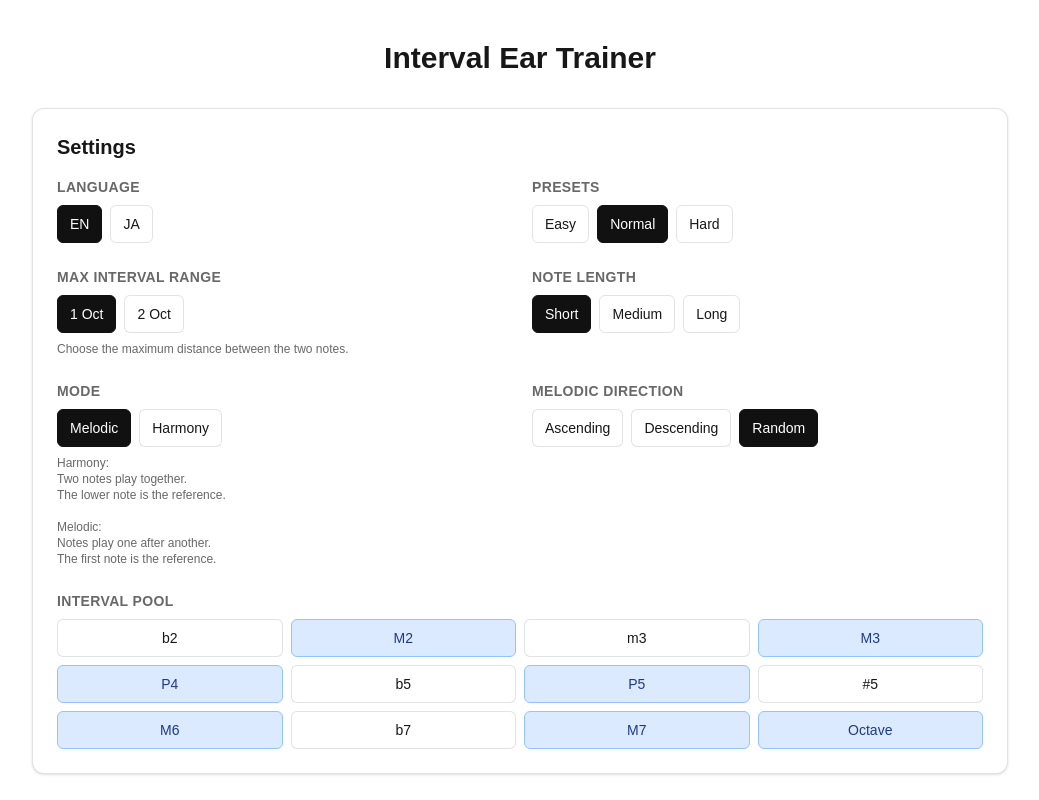
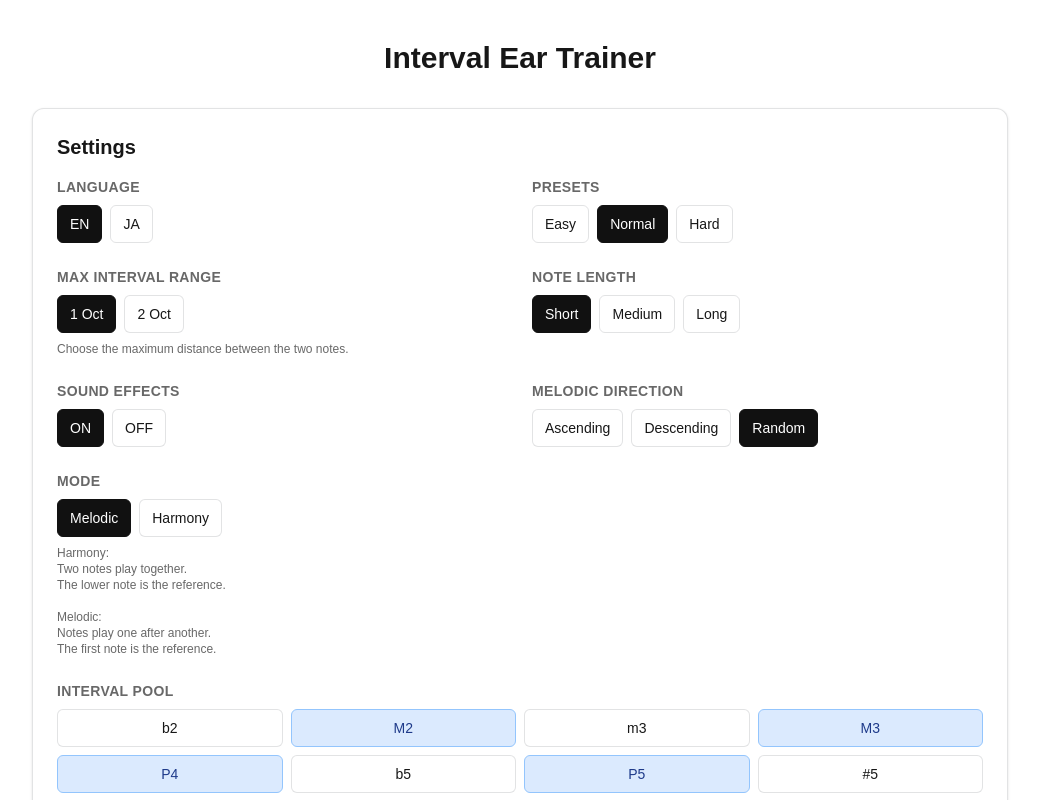
Before and after one commit to ryogy-labs/relative-ear-app, a Next.js app: page / in a window 1280 px wide. Shown: the top 800 px of the page, without its empty margins (120-1159 px from the left). Built offline with nearby package versions, Linux system fonts and the light colour scheme.

Commit message:
Implement answer feedback sounds and tune wrong SFX volume

```diff
--- a/app/page.tsx
+++ b/app/page.tsx
@@ -1,6 +1,6 @@
 "use client";
 
-import { useMemo, useState } from "react";
+import { useCallback, useMemo, useRef, useState } from "react";
 
 type Interval = {
   id: string;
@@ -65,6 +65,9 @@ type UiText = {
   keyboardHelp: string;
   intervalBreakdown: string;
   resetStats: string;
+  soundEffects: string;
+  on: string;
+  off: string;
 };
 
 const I18N: Record<Language, UiText> = {
@@ -112,6 +115,9 @@ const I18N: Record<Language, UiText> = {
     keyboardHelp: "Tap keys to verify the interval.",
     intervalBreakdown: "Interval Breakdown",
     resetStats: "Reset Stats",
+    soundEffects: "Sound Effects",
+    on: "ON",
+    off: "OFF",
   },
   ja: {
     title: "音程イヤートレーナー",
@@ -157,6 +163,9 @@ const I18N: Record<Language, UiText> = {
     keyboardHelp: "鍵盤をタップして音程を確認できます。",
     intervalBreakdown: "Interval Breakdown",
     resetStats: "統計をリセット",
+    soundEffects: "効果音",
+    on: "ON",
+    off: "OFF",
   },
 };
 
@@ -279,6 +288,86 @@ function degreeLabelFromRoot(rootMidi: number, targetMidi: number): string {
   return labels[diff];
 }
 
+function useSfx(enabled: boolean) {
+  const audioContextRef = useRef<AudioContext | null>(null);
+
+  const ensureContext = useCallback(async (): Promise<AudioContext | null> => {
+    if (!enabled || typeof window === "undefined") {
+      return null;
+    }
+
+    if (!audioContextRef.current) {
+      audioContextRef.current = new window.AudioContext();
+    }
+
+    if (audioContextRef.current.state === "suspended") {
+      await audioContextRef.current.resume();
+    }
+
+    return audioContextRef.current;
+  }, [enabled]);
+
+  const playTone = useCallback(
+    (
+      audioContext: AudioContext,
+      frequency: number,
+      startTime: number,
+      duration: number,
+      type: OscillatorType = "sine",
+      volume = 0.35,
+    ) => {
+      const oscillator = audioContext.createOscillator();
+      const gain = audioContext.createGain();
+
+      oscillator.type = type;
+      oscillator.frequency.setValueAtTime(frequency, startTime);
+
+      gain.gain.setValueAtTime(0.0001, startTime);
+      gain.gain.exponentialRampToValueAtTime(volume, startTime + 0.01);
+      gain.gain.exponentialRampToValueAtTime(0.0001, startTime + duration);
+
+      oscillator.connect(gain);
+      gain.connect(audioContext.destination);
+
+      oscillator.start(startTime);
+      oscillator.stop(startTime + duration);
+    },
+    [],
+  );
+
+  const playCorrect = useCallback(async () => {
+    try {
+      const audioContext = await ensureContext();
+      if (!audioContext) {
+        return;
+      }
+
+      const now = audioContext.currentTime;
+      playTone(audioContext, 880, now, 0.09, "sine", 0.3);
+      playTone(audioContext, 1174.66, now + 0.1, 0.12, "sine", 0.33);
+    } catch {
+      // Avoid UI-breaking errors on unsupported/restricted audio contexts.
+    }
+  }, [ensureContext, playTone]);
+
+  const playWrong = useCallback(async () => {
+    try {
+      const audioContext = await ensureContext();
+      if (!audioContext) {
+        return;
+      }
+
+      const now = audioContext.currentTime;
+      playTone(audioContext, 220, now, 0.14, "square", 0.18);
+      playTone(audioContext, 180, now + 0.11, 0.16, "sine", 0.15);
+    } catch {
+      // Avoid UI-breaking errors on unsupported/restricted audio contexts.
+    }
+  }, [ensureContext, playTone]);
+
+  return { ensureContext, playCorrect, playWrong };
+}
+
 export default function Home() {
   const [language, setLanguage] = useState<Language>("en");
   const [selectedIntervalIds, setSelectedIntervalIds] = useState<string[]>(PRESETS.basic);
@@ -286,6 +375,7 @@ export default function Home() {
   const [mode, setMode] = useState<TrainingMode>("melodic");
   const [directionSetting, setDirectionSetting] = useState<DirectionSetting>("random");
   const [noteLength, setNoteLength] = useState<NoteLengthKey>("short");
+  const [sfxEnabled, setSfxEnabled] = useState<boolean>(true);
 
   const [currentRound, setCurrentRound] = useState<Round | null>(null);
   const [resultStatus, setResultStatus] = useState<"idle" | "correct" | "incorrect">("idle");
@@ -299,6 +389,7 @@ export default function Home() {
   );
 
   const t = I18N[language];
+  const { ensureContext, playCorrect, playWrong } = useSfx(sfxEnabled);
 
   const questionPool = useMemo(
     () => INTERVALS.filter((interval) => selectedIntervalIds.includes(interval.id)),
@@ -433,6 +524,8 @@ export default function Home() {
   };
 
   const playInterval = async () => {
+    await ensureContext();
+
     const round = getRound();
     if (!round) {
       return;
@@ -519,9 +612,11 @@ export default function Home() {
       }));
       setResultStatus("correct");
       setResultAnswerLabel("");
+      void playCorrect();
     } else {
       setResultStatus("incorrect");
       setResultAnswerLabel(answerLabel);
+      void playWrong();
     }
 
     setAnswered(true);
@@ -636,7 +731,7 @@ export default function Home() {
       <section className="rounded-xl border border-[var(--border)] bg-[var(--card)] p-6 shadow-sm">
         <h2 className="text-xl font-semibold">{t.settings}</h2>
 
-        <div className="mt-4 grid gap-6 lg:grid-cols-2">
+        <div className="mt-4 grid items-start gap-x-6 gap-y-6 md:grid-cols-2">
           <div>
             <h3 className="text-sm font-semibold uppercase tracking-wide text-[var(--muted)]">{t.language}</h3>
             <div className="mt-2 flex gap-2">
@@ -760,7 +855,35 @@ export default function Home() {
             </div>
           </div>
 
-          <div>
+          <div className="md:col-start-1 md:row-start-3">
+            <h3 className="text-sm font-semibold uppercase tracking-wide text-[var(--muted)]">{t.soundEffects}</h3>
+            <div className="mt-2 flex gap-2">
+              <button
+                type="button"
+                onClick={() => setSfxEnabled(true)}
+                className={`rounded-md border px-3 py-2 text-sm font-medium transition-colors ${
+                  sfxEnabled
+                    ? "border-[var(--accent)] bg-[var(--accent)] text-[var(--bg)]"
+                    : "border-[var(--border)] bg-[var(--card)] text-[var(--text)] hover:bg-[color-mix(in_oklab,var(--text)_6%,transparent)]"
+                }`}
+              >
+                {t.on}
+              </button>
+              <button
+                type="button"
+                onClick={() => setSfxEnabled(false)}
+                className={`rounded-md border px-3 py-2 text-sm font-medium transition-colors ${
+                  !sfxEnabled
+                    ? "border-[var(--accent)] bg-[var(--accent)] text-[var(--bg)]"
+                    : "border-[var(--border)] bg-[var(--card)] text-[var(--text)] hover:bg-[color-mix(in_oklab,var(--text)_6%,transparent)]"
+                }`}
+              >
+                {t.off}
+              </button>
+            </div>
+          </div>
+
+          <div className="md:col-span-2 md:row-start-4">
             <h3 className="text-sm font-semibold uppercase tracking-wide text-[var(--muted)]">{t.mode}</h3>
             <div className="mt-2 flex gap-2">
               <button
@@ -789,7 +912,7 @@ export default function Home() {
             <p className="mt-2 whitespace-pre-line text-xs text-[var(--muted)]">{t.modeHelp}</p>
           </div>
 
-          <div>
+          <div className="md:col-start-2 md:row-start-3">
             <h3 className="text-sm font-semibold uppercase tracking-wide text-[var(--muted)]">{t.direction}</h3>
             <div className="mt-2 flex flex-wrap gap-2">
               <button
```
